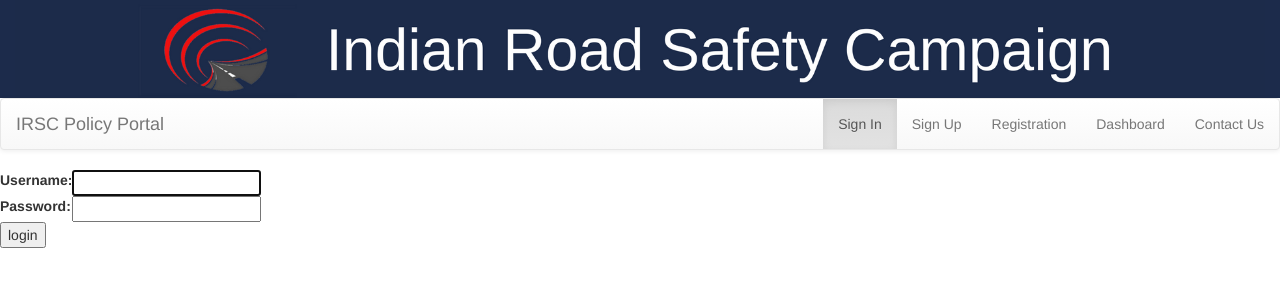
After one commit to arnavS96/Policy-Portal, a Django app: page /accounts/login/ in a window 1280 px wide. The commit adds this page. Shown: the top 300 px of the page. Run offline with Django 3.2, Linux system fonts and the light colour scheme; some libraries are stand-ins or nearby versions.

Commit message:
Add SignIn/SignUp/Logout

```diff
--- a/policy_portal/account/templates/base.html
+++ b/policy_portal/account/templates/base.html
@@ -31,11 +31,20 @@
 	<nav class="navbar navbar-default">
         <div class="container-fluid">
         	<div class="navbar-header">
-        		<a class="navbar-brand" href="{% url 'index' %}">IRSC Policy Portal</a>
+        	<a class="navbar-brand active" href="{% url 'index' %}">IRSC Policy Portal</a>
         	</div>
                    <!-- Menu Items -->
 
                 <ul class="nav navbar-nav navbar-right">
+
+                     {% if user.is_authenticated %}
+     <li><a>LoggedIn As: {{ user.get_username }}</a></li>
+
+     <li><a href="{% url 'logout'%}?next={% url 'index'%}">Logout</a></li>
+   {% else %}
+     <li><a href="{% url 'login'%}">Sign In</a></li>
+     <li><a href="{% url 'register'%}">Sign Up</a></li>
+   {% endif %}
                     <li><a href="#">Registration</a></li>
                     <li><a href="#">Dashboard</a></li>
                     <li><a href="{% url 'contact' %}">Contact Us</a></li>
--- /dev/null
+++ b/policy_portal/account/templates/registration/login.html
@@ -0,0 +1,28 @@
+{% extends "base.html" %}
+{% block title %}Log In{% endblock %}
+{% block content %}
+
+<form method="post" action="{% url 'login' %}">
+{% csrf_token %}
+
+{% if form.errors %}
+<p>Invalid Username or Password.</p>
+{% endif %}
+
+<table>
+<tr>
+    <td>{{ form.username.label_tag }}</td>
+    <td>{{ form.username }}</td>
+    <td>{{ form.username.errors }}</td>
+</tr>
+<tr>
+    <td>{{ form.password.label_tag }}</td>
+    <td>{{ form.password }}</td>
+    <td>{{ form.password.errors }}</td>
+</tr>
+</table>
+
+<input type="submit" value="login" />
+</form>
+
+{% endblock %}
--- a/policy_portal/policy_portal/settings.py
+++ b/policy_portal/policy_portal/settings.py
@@ -120,3 +120,4 @@ USE_TZ = True
 # https://docs.djangoproject.com/en/1.10/howto/static-files/
 
 STATIC_URL = '/static/'
+LOGIN_REDIRECT_URL = '/'
--- a/policy_portal/policy_portal/urls.py
+++ b/policy_portal/policy_portal/urls.py
@@ -15,6 +15,8 @@ Including another URLconf
 """
 from django.conf.urls import url
 from django.contrib import admin
+from django.contrib.auth.views import login, logout
+from policy_portal.views import loggedin, register, registration_complete
 
 urlpatterns = [
     url(r'^admin/', admin.site.urls),
@@ -40,6 +42,11 @@ from django.conf.urls.static import static
 urlpatterns+= static(settings.STATIC_URL, document_root=settings.STATIC_ROOT)
 
 #Add Django site authentication urls (for login, logout, password management)
-urlpatterns += [
-    url('^accounts/', include('django.contrib.auth.urls')),
+urlpatterns+= [
+     url(r'^accounts/login/$', login, name='login'),
+    url(r'^accounts/logout/$', logout, name='logout'),
+    url(r'^accounts/loggedin/$',loggedin, name='loggedin'),
+     # Registration URLs
+    url(r'^accounts/register/$', register, name='register'),
+    url(r'^accounts/register/complete/$', registration_complete, name='registration_complete'),
 ]
```
Also changed, not shown: policy_portal/account/templates/registration/logged_out.html (added, +7 -0 lines), policy_portal/account/templates/registration/loggedin.html (added, +8 -0 lines), policy_portal/account/templates/registration/registration_complete.html (added, +8 -0 lines), policy_portal/account/templates/registration/registration_form.html (added, +12 -0 lines), policy_portal/policy_portal/views.py (added, +27 -0 lines), policy_portal/db.sqlite3.
